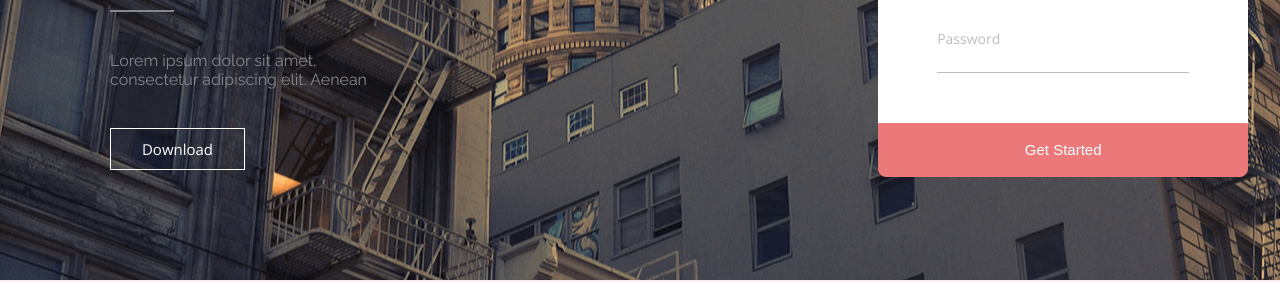
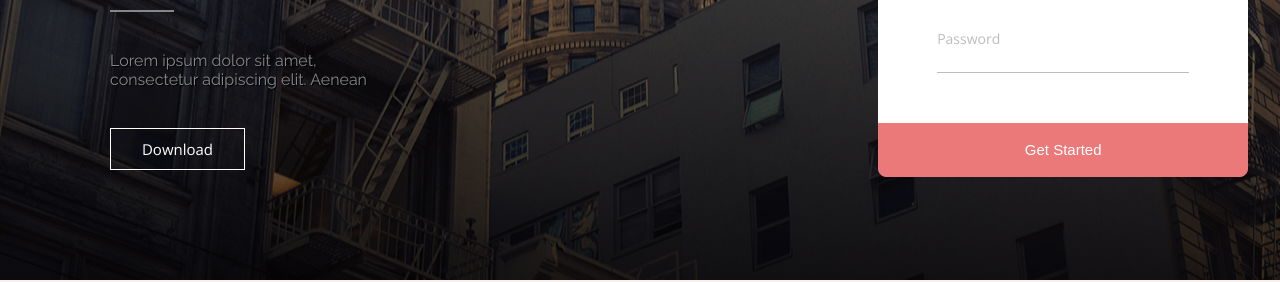
Before and after one commit to Pavel-Ponomarenko/lesson-3, a plain HTML site: page index.html in a window 1280 px wide. Shown: the part 389-671 px from the top of the page. Drawn offline with nearby package versions, Linux system fonts and the light colour scheme.

Commit message:
Update main.css

```diff
--- a/styles/main.css
+++ b/styles/main.css
@@ -56,7 +56,7 @@
 .header{
     padding: 110px;
     text-align: left;
-    background: url(../img/background-1.png) no-repeat center/cover;
+    background: linear-gradient(1deg, rgba(2, 0, 1, 0.8), rgba(0, 0, 0, 0)), url(../img/background-1.png) no-repeat center/cover;
 }
 
 .header-information{
@@ -77,6 +77,7 @@
     margin-bottom: 39px;
     width: 282px;
     font-size: 16px;
+    text-shadow: 1px 1px #000000;
     font-weight: 300;
     font-family: 'Raleway', sans-serif;
     color: #86878B;
```
